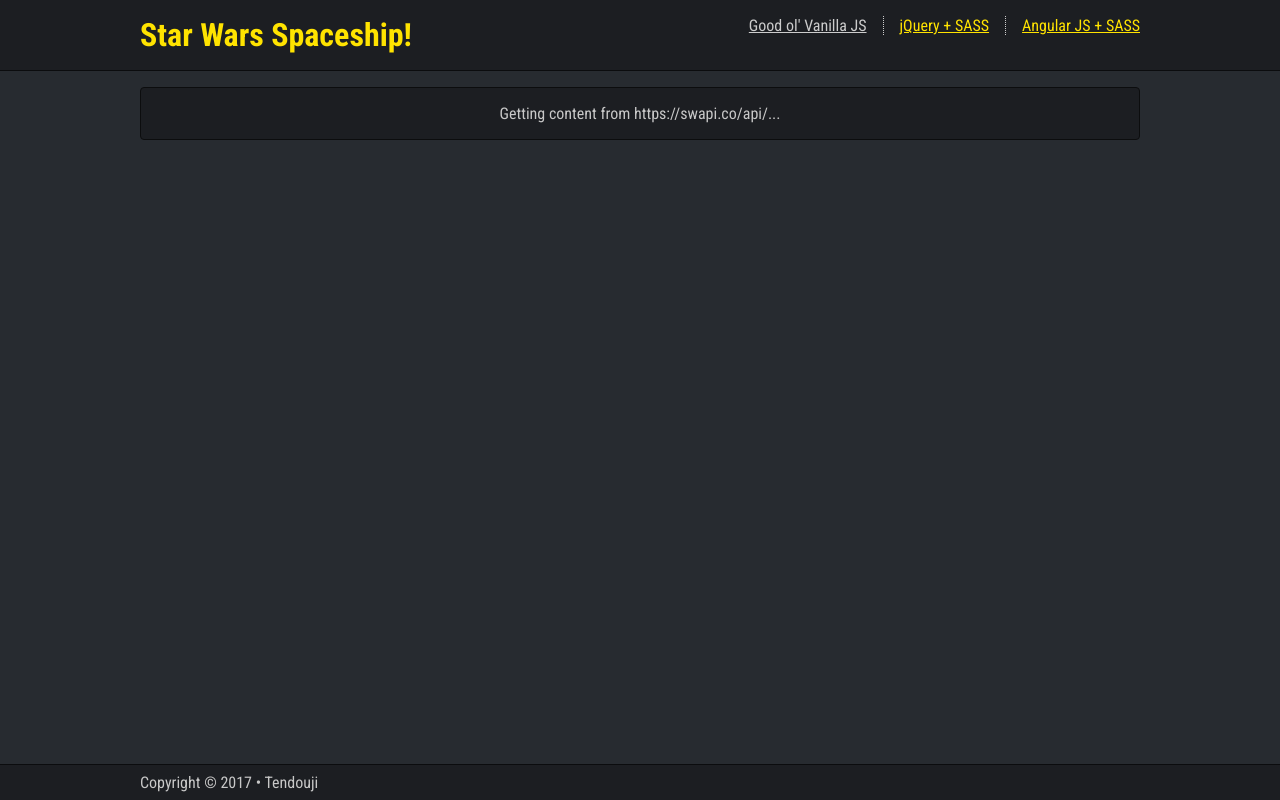
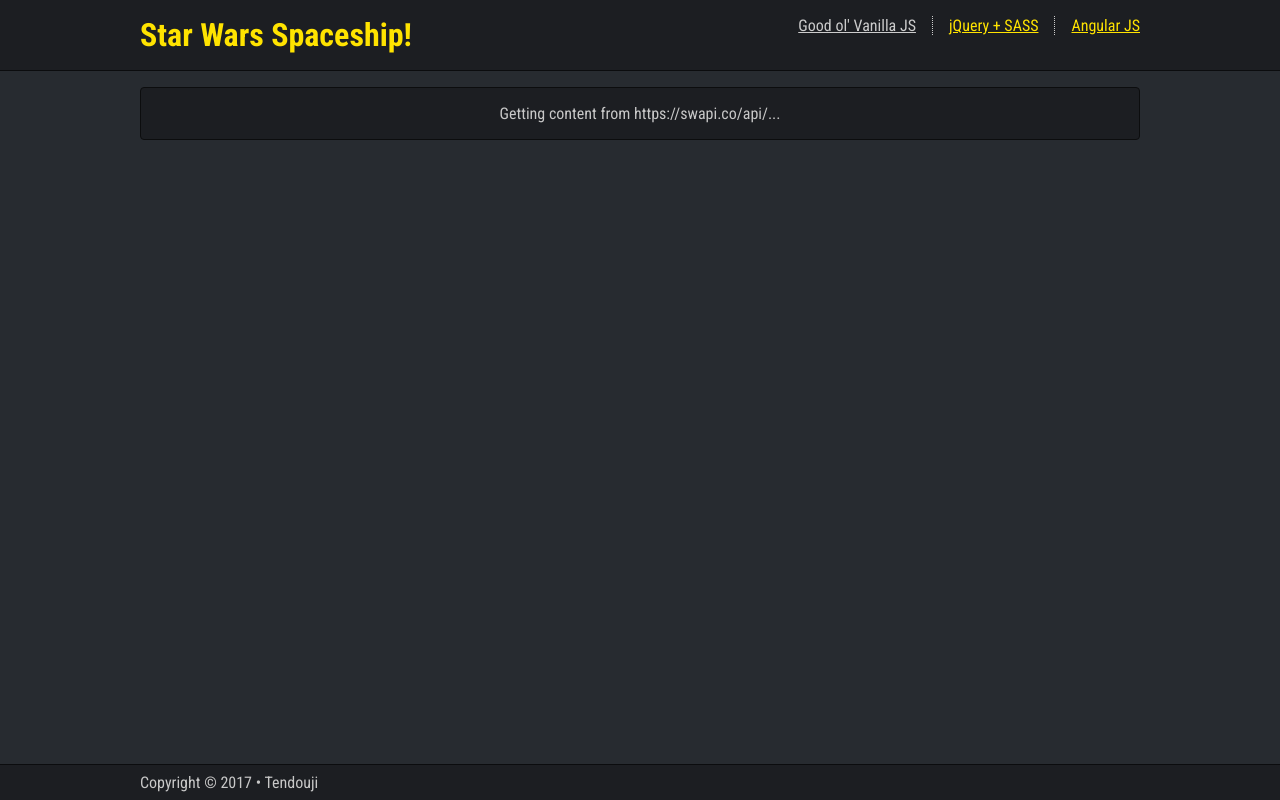
Before and after one commit to tendouji/starwars-api-v2, a website: page index.html in a window 1280 px wide. Drawn offline with Linux system fonts and the light colour scheme; no server answers.

Commit message:
commit #5

```diff
--- a/index.html
+++ b/index.html
@@ -17,7 +17,7 @@
 						<a href="jquery.html">jQuery + SASS</a>
 					</li>
 					<li>
-						<a href="/starwars-ng/">Angular JS + SASS</a>
+						<a href="/starwars-ng/">Angular JS</a>
 					</li>
 				</ul>
 				<select>
```
Also changed, not shown: jquery.html (+1 -1 lines).
